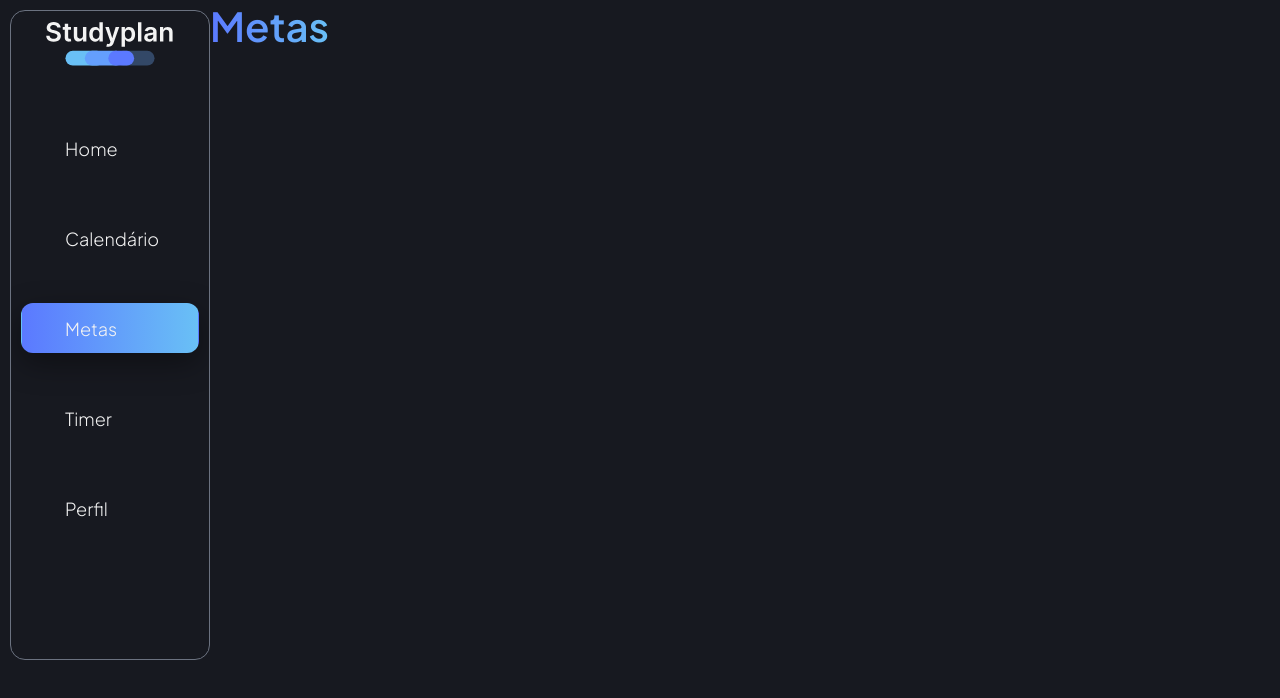
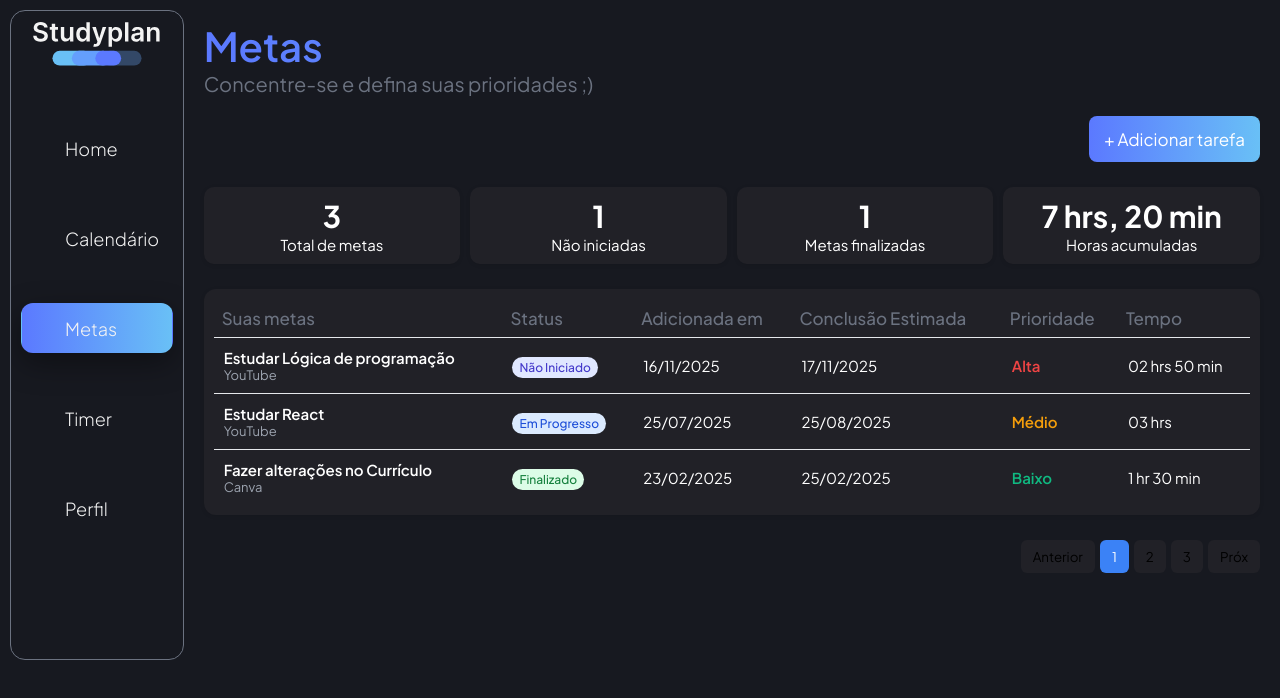
Before and after one commit to Pedro-Andre/Studyplan, a React (Vite) app in the folder frontend/: page /metas in a window 1280 px wide. Shown: the top 698 px of the page. Built offline with nearby package versions, Linux system fonts and the light colour scheme; some icons are missing.

Commit message:
Update: Iniciando tela Metas

```diff
--- /dev/null
+++ b/frontend/src/views/Goals/Goals.css
@@ -0,0 +1,176 @@
+.metas-container {
+  font-size: 1.5rem;
+  padding: 2rem;
+  font-family: "Inter", sans-serif;
+  color: #fff;
+  min-height: 100vh;
+  width: 100%;
+}
+
+.subtitulo {
+  font-size: 2rem;
+  color: #6b7280;
+  margin-bottom: 2rem;
+}
+
+/* Cards */
+.cards-container {
+  display: flex;
+  flex-wrap: wrap;
+  gap: 1rem;
+  align-items: center;
+  margin: 2.5rem 0;
+}
+
+.card {
+  background: var(--clr-black-dark);
+  padding: 1rem 2rem;
+  border-radius: 10px;
+  box-shadow: 0 1px 4px rgba(0, 0, 0, 0.1);
+  flex: 1;
+  min-width: 180px;
+  text-align: center;
+}
+
+.card h2 {
+  font-size: 3rem;
+  color: white;
+  margin: 0;
+}
+
+.centralizar-botao{
+  display: flex;
+  justify-content: flex-end;
+}
+
+.add-tarefa {
+  font-size: 1.7rem;
+  background: var(--clr-gradient-light);
+  color: white;
+  border: none;
+  padding: 1.2rem 1.5rem;
+  border-radius: 8px;
+  cursor: pointer;
+  transition: 0.2s;
+}
+
+.add-tarefa:hover {
+  background-color: #2563eb;
+}
+
+/* Tabela */
+.tabela-container {
+  background: var(--clr-black-dark);
+  border-radius: 12px;
+  padding: 1rem;
+  box-shadow: 0 1px 4px rgba(0, 0, 0, 0.1);
+  overflow-x: auto;
+}
+
+table {
+  width: 100%;
+  border-collapse: collapse;
+  text-align: left;
+}
+
+th {
+  font-size: 1.7rem;
+  color: #6b7280;
+  font-weight: 500;
+  padding: 0.8rem;
+}
+
+td {
+  padding: 1rem;
+  border-top: 1px solid #e5e7eb;
+}
+
+td strong {
+  display: block;
+  font-weight: 600;
+}
+
+.fonte {
+  color: #9ca3af;
+  font-size: 1.3rem;
+}
+
+/* Status */
+.status {
+  padding: 0.3rem 0.7rem;
+  border-radius: 20px;
+  font-size: 1.2rem;
+  font-weight: 500;
+}
+
+.nao-iniciado {
+  background: #e0e7ff;
+  color: #4338ca;
+}
+
+.progresso {
+  background: #dbeafe;
+  color: #1d4ed8;
+}
+
+.finalizado {
+  background: #dcfce7;
+  color: #15803d;
+}
+
+/* Prioridade */
+.prioridade {
+  font-weight: 600;
+}
+
+.alta {
+  color: #ef4444;
+}
+
+.media {
+  color: #f59e0b;
+}
+
+.baixa {
+  color: #10b981;
+}
+
+/* Paginação */
+.paginacao {
+  display: flex;
+  justify-content: center;
+  margin-top: 2.5rem;
+  gap: 0.5rem;
+}
+
+.paginacao button {
+  background: var(--clr-black-dark);
+  border: 0;
+  border-radius: 6px;
+  padding: 0.8rem 1.2rem;
+  cursor: pointer;
+  transition: 0.2s;
+}
+
+.paginacao button:hover {
+  background: #f3f4f6;
+}
+
+.paginacao .ativo {
+  background-color: #3b82f6;
+  color: white;
+  border: none;
+}
+
+/* Responsividade */
+@media (max-width: 768px) {
+  .cards-container {
+    flex-direction: column;
+    align-items: stretch;
+  }
+
+  table th,
+  table td {
+    font-size: 0.85rem;
+  }
+}
--- a/frontend/src/views/Goals/Goals.jsx
+++ b/frontend/src/views/Goals/Goals.jsx
@@ -1,13 +1,162 @@
 import SideMenu from "../../components/SideMenu/SideMenu";
+import "./Goals.css";
+import { useEffect, useState } from "react";
+import axios from "axios";
 
 function Goals() {
+  const [user, setUser] = useState(null);
+
+  useEffect(() => {
+    const token = localStorage.getItem("token");
+    if (!token) return;
+
+    axios
+      .get("http://localhost:3000/calendario", {
+        headers: { Authorization: `Bearer ${token}` },
+      })
+      .then((res) => setUser(res.data.user))
+      .catch((err) => console.error(err));
+
+    console.log(user);
+  }, []);
+
+  const [metas, setMetas] = useState([
+    {
+      id: 1,
+      titulo: "Estudar Lógica de programação",
+      fonte: "YouTube",
+      status: "Não Iniciado",
+      dataAdicionada: "16/11/2025",
+      dataConclusao: "17/11/2025",
+      prioridade: "Alta",
+      tempo: "02 hrs 50 min",
+    },
+    {
+      id: 2,
+      titulo: "Estudar React",
+      fonte: "YouTube",
+      status: "Em Progresso",
+      dataAdicionada: "25/07/2025",
+      dataConclusao: "25/08/2025",
+      prioridade: "Médio",
+      tempo: "03 hrs",
+    },
+    {
+      id: 3,
+      titulo: "Fazer alterações no Currículo",
+      fonte: "Canva",
+      status: "Finalizado",
+      dataAdicionada: "23/02/2025",
+      dataConclusao: "25/02/2025",
+      prioridade: "Baixo",
+      tempo: "1 hr 30 min",
+    },
+
+  ]);
+
   return (
     <>
       <main className="view-container">
-        <SideMenu />
-        <div className="welcome-title">
-          <h2 className="gradient-text">Metas</h2>
-          {/* {user ? <p>Olá, {user.name}</p> : <p>Você não está logado</p>} */}
+        <SideMenu></SideMenu>
+        <div className="metas-container">
+          <div className="container-header">
+
+            <div className="titles">
+              <h1 className="gradient-text">Metas</h1>
+              <p className="subtitulo">Concentre-se e defina suas prioridades ;)</p>
+            </div>
+
+          </div>
+
+          <div className="centralizar-botao">
+            <button className="add-tarefa">+ Adicionar tarefa</button>
+          </div>
+
+          {/* Cards de resumo */}
+          <div className="cards-container">
+            <div className="card">
+              <h2>3</h2>
+              <p>Total de metas</p>
+            </div>
+            <div className="card">
+              <h2>1</h2>
+              <p>Não iniciadas</p>
+            </div>
+            <div className="card">
+              <h2>1</h2>
+              <p>Metas finalizadas</p>
+            </div>
+            <div className="card">
+              <h2>7 hrs, 20 min</h2>
+              <p>Horas acumuladas</p>
+            </div>
+          </div>
+
+          {/* Tabela */}
+          <div className="tabela-container">
+            <table>
+              <thead>
+                <tr>
+                  <th>Suas metas</th>
+                  <th>Status</th>
+                  <th>Adicionada em</th>
+                  <th>Conclusão Estimada</th>
+                  <th>Prioridade</th>
+                  <th>Tempo</th>
+                </tr>
+              </thead>
+              <tbody>
+                {metas.map((meta) => (
+                  <tr key={meta.id}>
+                    <td>
+                      <strong>{meta.titulo}</strong>
+                      <p className="fonte">{meta.fonte}</p>
+                    </td>
+                    <td>
+                      <span
+                        className={`status ${
+                          meta.status === "Em Progresso"
+                            ? "progresso"
+                            : meta.status === "Finalizado"
+                            ? "finalizado"
+                            : "nao-iniciado"
+                        }`}
+                      >
+                        {meta.status}
+                      </span>
+                    </td>
+                    <td>{meta.dataAdicionada}</td>
+                    <td>{meta.dataConclusao}</td>
+                    <td>
+                      <span
+                        className={`prioridade ${
+                          meta.prioridade === "Alta"
+                            ? "alta"
+                            : meta.prioridade === "Médio"
+                            ? "media"
+                            : "baixa"
+                        }`}
+                      >
+                        {meta.prioridade}
+                      </span>
+                    </td>
+                    <td>{meta.tempo}</td>
+                  </tr>
+                ))}
+              </tbody>
+            </table>
+          </div>
+
+          {/* Paginação */}
+          <div className="centralizar-botao">
+            <div className="paginacao">
+              <button>Anterior</button>
+              <button className="ativo">1</button>
+              <button>2</button>
+              <button>3</button>
+              <button>Próx</button>
+            </div>
+          </div>
         </div>
       </main>
     </>
```
